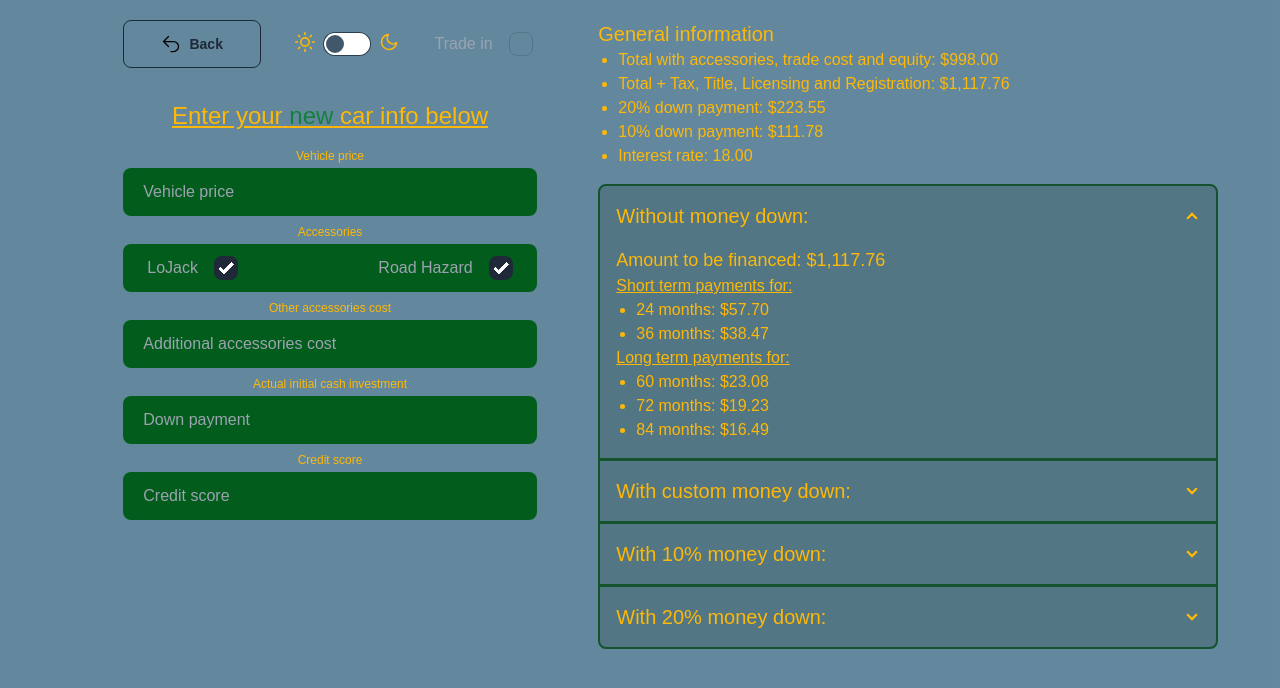
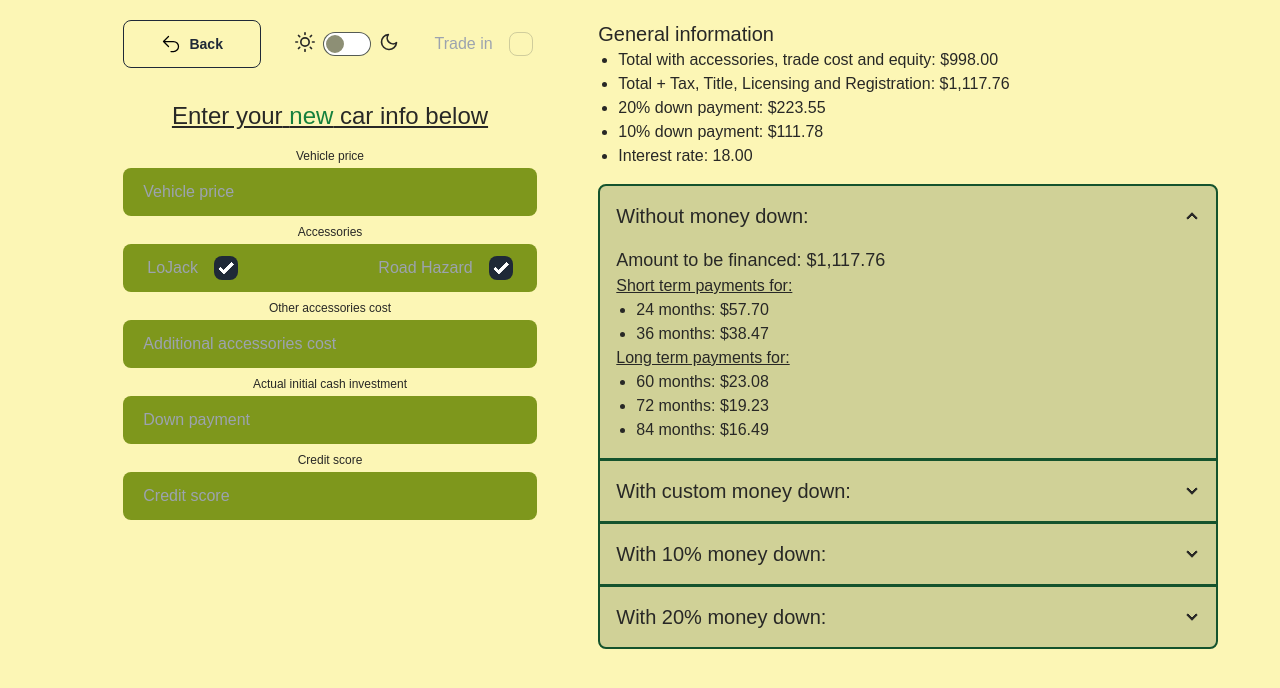
Before and after one commit to Meelenych/loan_calc, a Next.js app: page /calc in a window 1280 px wide. Shown: the top 688 px of the page. Built offline with nearby package versions, Linux system fonts and the light colour scheme.

Commit message:
theme update

```diff
--- a/app/calc/page.jsx
+++ b/app/calc/page.jsx
@@ -18,7 +18,7 @@ const CalcPage = () => {
 	const [loJack, setLoJack] = useState(499);
 	const [roadHazard, setRoadHazard] = useState(499);
 	const [interestRate, setInterestRate] = useState(1.18);
-	const [animationClass, setAnimationClass] = useState('accordion-hidden');
+	const [animationClass, setAnimationClass] = useState('inactive');
 
 	const handleTrade = e => {
 		setIsTrade(e.target.checked ? true : false);
@@ -73,11 +73,10 @@ const CalcPage = () => {
 
 	useEffect(() => {
 		if (isTrade) {
-			setAnimationClass('accordion-active');
-		} else {
-			setTimeout(() => {
-				setAnimationClass('accordion-hidden');
-			}, 500);
+			setAnimationClass('active');
+		}
+		if (!isTrade) {
+			setAnimationClass('inactive');
 		}
 	}, [isTrade]);
 
--- a/app/components/theme.jsx
+++ b/app/components/theme.jsx
@@ -31,9 +31,9 @@ const ThemeController = () => {
 			root.style.setProperty('--textColor', '#fdb808');
 			root.style.setProperty('--accordeon', '#03220c');
 		} else {
-			root.style.setProperty('--background', 'rgba(15, 72, 105, 0.648)');
-			root.style.setProperty('--foreground', '#025d1d');
-			root.style.setProperty('--textColor', '#fdb808');
+			root.style.setProperty('--background', 'rgb(252, 246, 181)');
+			root.style.setProperty('--foreground', '#7e971c');
+			root.style.setProperty('--textColor', '#282826');
 			root.style.setProperty('--accordeon', '#03220c2d');
 		}
 	}, [isDark]);
--- a/app/globals.css
+++ b/app/globals.css
@@ -3,7 +3,7 @@
 @tailwind utilities;
 
 :root {
-  --background: rgba(15, 72, 105, 0.648);
+  --background: rgba(111, 178, 216, 0.648);
   --foreground: #025d1d;
   --textColor: #fdb808;
   --accordeon: #03220c2d;
@@ -43,19 +43,18 @@ ul {
   padding-left: 20px;
 }
 
-.accordion-active {
+.active {
+  opacity: 1;
+  max-height: 150px;
   transition:
-    max-height 0.5s ease-in-out,
-    opacity 0.5s ease-in-out;
-  opacity: 1;
-  max-height: 200px;
+    max-height 1s ease-in-out,
+    opacity 1s ease-in-out;
 }
 
-.accordion-hidden {
+.inactive {
+  opacity: 0;
+  max-height: 1px;
   transition:
-    max-height 0.5s ease-in-out,
-    opacity 0.5s ease-in-out;
-  opacity: 0;
-  max-height: 0;
-  pointer-events: none;
+    max-height 1s ease-in-out,
+    opacity 1s ease-in-out;
 }
```
